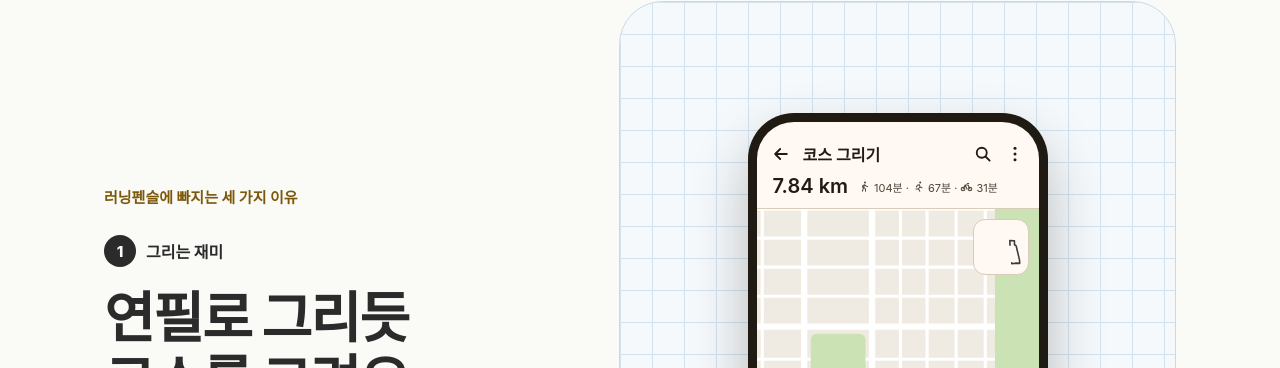
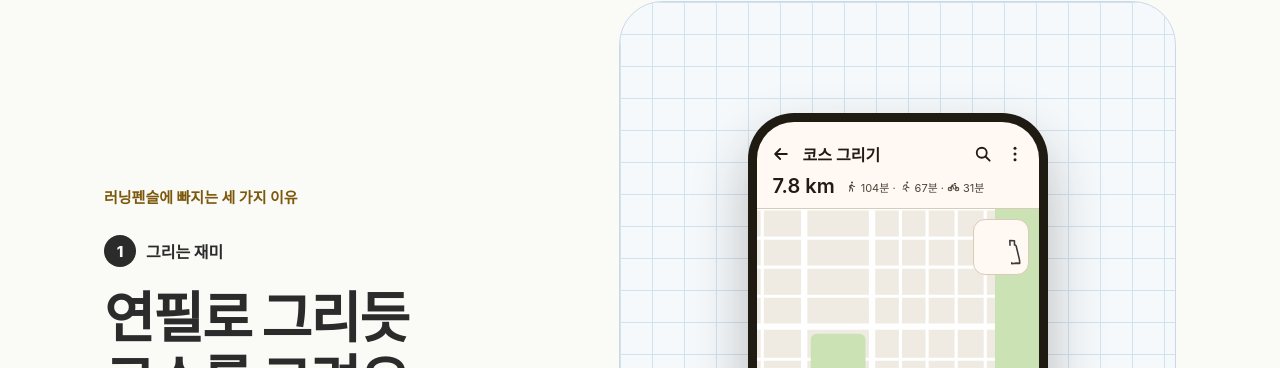
Before and after one commit to SlimPumpkin/runningpencil.com, a Jekyll site: the page built from index.html, in a window 1280 px wide. Shown: the part 784-1152 px from the top of the page. Built offline with Jekyll 4.4.1, drawn with Linux system fonts in a browser that asks for light colours; some web fonts are replaced.

Commit message:
fix(04): IN-10 「코스 그리기」 목업의 거리를 앱 코스 화면 표기(7.8 km)로 맞춤
앱의 코스 화면(코스 상세·코스 그리기)은 거리를 소수 한 자리로 보여 준다
(formatCourseDistance). 사용자가 2026-11-18에 확인한 강아지런 코스 상세
화면도 7.8 km다. 결과 화면 목업과 「달려 보기」 딱지, KM 상수는 앱 결과
화면이 소수 두 자리(7.84 km)로 보여 주므로 그대로 둔다.

Co-Authored-By: Claude Opus 5.5 <noreply@anthropic.com>
Claude-Session: https://claude.ai/code/session_01HJpqojas1R4XrgzPNYwW3i

```diff
--- a/index.html
+++ b/index.html
@@ -283,7 +283,7 @@ layout: none
                                         <svg width="20" height="20" aria-hidden="true"><use href="#rp-i-more" /></svg>
                                     </div>
                                     <div style="display: flex; align-items: baseline; flex-wrap: wrap; gap: 4px 10px; padding: 2px 16px 10px">
-                                        <span style="font-size: 20px; font-weight: 600">7.84 km</span>
+                                        <span style="font-size: 20px; font-weight: 600">7.8 km</span>
                                         <span style="display: flex; align-items: center; gap: 3px; font-size: 11px; color: #4E4539"><svg width="13" height="13" aria-hidden="true"><use href="#rp-i-walk" /></svg>104분 ·<svg width="13" height="13" aria-hidden="true"><use href="#rp-i-run" /></svg>67분 ·<svg width="13" height="13" aria-hidden="true"><use href="#rp-i-bike" /></svg>31분</span>
                                     </div>
                                     <div style="position: relative; flex: 1; border-top: 1px solid #D8CBB8; border-bottom: 1px solid #D8CBB8; overflow: hidden">
```
